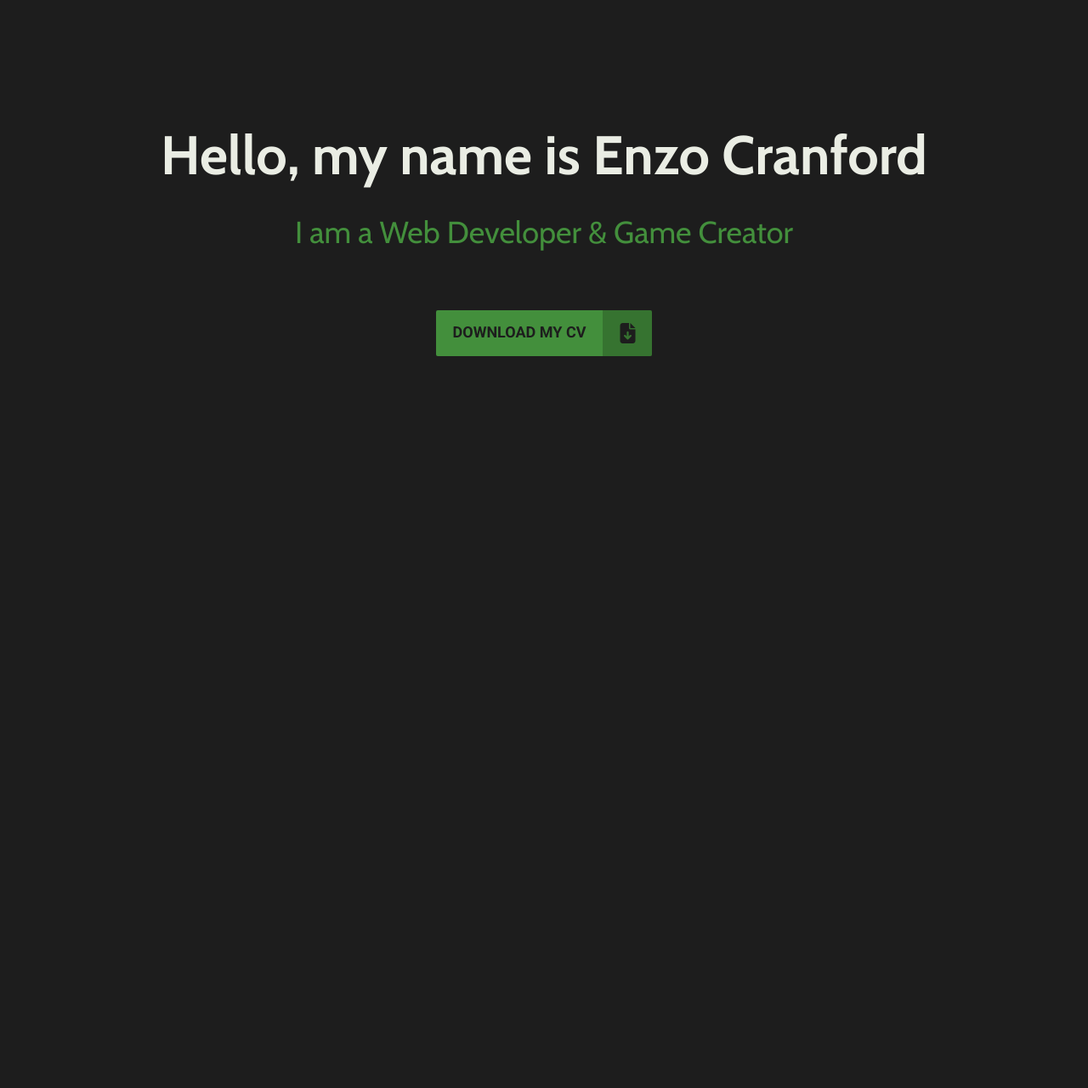
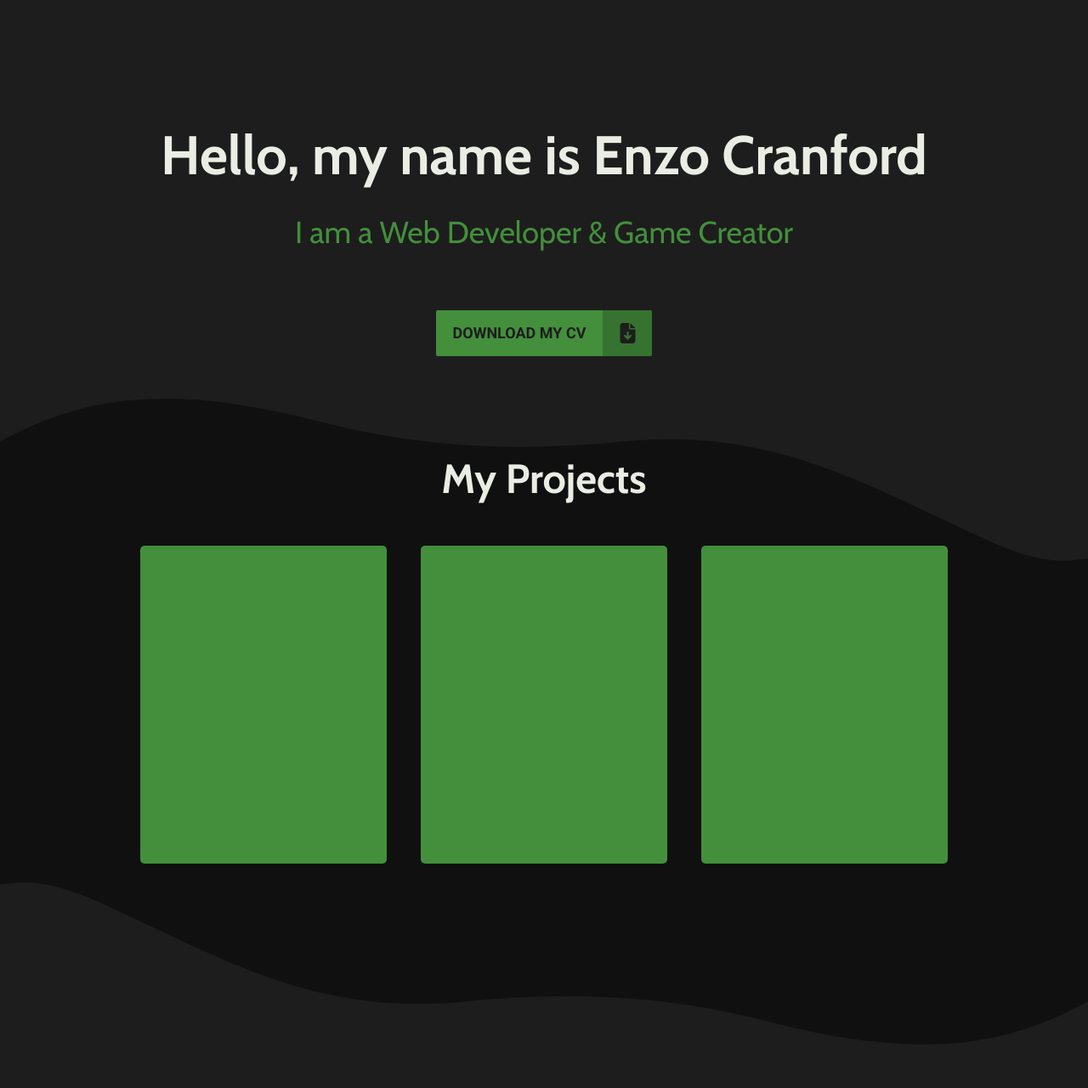
Before and after one commit to enzoritto/enzo.cranford.fr, a Jekyll site: the page built from index.html, in a window 1280 px wide. Shown: the whole page at 85% size. Built offline with Jekyll 4.4.1, drawn with Linux system fonts in a browser that asks for light colours; nearby versions of some CDN libraries; before the commit the page ends 900 px from its top, so only the background shows below that.

Commit message:
Add projects section

```diff
--- a/_sass/main.scss
+++ b/_sass/main.scss
@@ -18,6 +18,8 @@ html {
 }
 
 body {
+  margin: 0;
+
   background-color: $background-color;
 }
 
@@ -48,6 +50,14 @@ body {
       }
     }
   }
+
+  &.medium {
+    font-size: 4.8rem;
+
+    @include breakpoint(xs) {
+      font-size: 3.6rem;
+    }
+  }
 }
 
 .subtitle {
@@ -61,6 +71,7 @@ body {
   border-radius: 0.2rem;
   border: none;
   display: flex;
+  align-items: center;
 
   font-family: "Roboto", sans-serif;
   font-weight: 700;
@@ -71,17 +82,30 @@ body {
   cursor: pointer;
 
   &.large {
-    padding: 1.5rem 2rem;
+    padding: 1rem 1rem;
 
-    font-size: 1.8rem;
+    font-size: 1.4rem;
+
+    @include breakpoint(sm) {
+      padding: 1.5rem 2rem;
+
+      font-size: 1.8rem;
+    }
 
     &.icon i {
       border-radius: 0 0.2rem 0.2rem 0;
-      margin: -1.5rem -2rem -1.5rem 2rem;
-      padding: 1.5rem 2rem;
+      margin: -1rem -1rem -1rem 1rem;
+      padding: 1rem 1rem;
 
-      font-size: 2.4rem;
+      font-size: 2rem;
       background-color: rgba(black, 0.2);
+
+      @include breakpoint(sm) {
+        margin: -1.5rem -2rem -1.5rem 2rem;
+        padding: 1.5rem 2rem;
+
+        font-size: 2.4rem;
+      }
     }
   }
 
@@ -92,6 +116,32 @@ body {
   &:active {
     background-color: darken($button-background-color, 10%);
   }
+}
+
+.projects {
+  display: flex;
+  flex-direction: row;
+  width: calc(100% + 4rem);
+  margin-left: -2rem;
+
+  overflow: scroll;
+
+  @include breakpoint(md) {
+    overflow: hidden;
+
+    justify-content: center;
+  }
+}
+
+.project {
+  flex-grow: 1;
+  border-radius: 0.5rem;
+  min-width: 19rem;
+  max-width: 29rem;
+  margin: 0 2rem;
+  @include aspect-ratio(38, 49);
+
+  background-color: $primary;
 }
 
 .hidden-mobile {
@@ -112,3 +162,47 @@ body {
     margin-top: 5rem;
   }
 }
+
+.svg-separator {
+  position: relative;
+  width: 100%;
+
+  z-index: -1;
+
+  & svg {
+    width: 100%;
+    fill: $darker;
+  }
+
+  &.top {
+    margin-top: 5rem;
+    margin-bottom: calc(100vw / -10);
+  }
+
+  &.bottom {
+    margin-top: calc(100vw / -10);
+    margin-bottom: 5rem;
+
+    & svg {
+      transform: rotate(180deg);
+    }
+  }
+}
+
+#projects {
+  padding: 2rem;
+
+  background-color: $darker;
+
+  & .title {
+    margin-top: -4rem;
+    margin-bottom: 3rem;
+
+    @include breakpoint(md) {
+      margin-top: -15rem;
+      margin-bottom: 5rem;
+
+      text-align: center;
+    }
+  }
+}
--- a/_sass/mixins.scss
+++ b/_sass/mixins.scss
@@ -20,6 +20,23 @@
       @content;
     }
   } @else {
-    @warn "Breakpoint mixin supports: xs, sm, md, lg";
+    @warn "Breakpoint mixin supports: xs, sm, md, lg, xl";
   }
 }
+
+@mixin aspect-ratio($width, $height) {
+  position: relative;
+  &:before {
+    display: block;
+    content: "";
+    width: 100%;
+    padding-top: ($height / $width) * 100%;
+  }
+  > .content {
+    position: absolute;
+    top: 0;
+    left: 0;
+    right: 0;
+    bottom: 0;
+  }
+}
--- a/index.html
+++ b/index.html
@@ -10,3 +10,24 @@ title: Enzo Cranford
     <i class="fas fa-file-download"></i>
   </button>
 </header>
+
+<div class="svg-separator top">
+  <svg viewBox="0 0 411 103" fill="none">
+    <path d="M121.83 8.91349C67.684 -5.11647 34.0789 -2.51762 0 16.2411V103H411V60.5C405.193 60.5 397.209 64.5 372.912 53.4654C327.551 32.8644 292.225 10.48 235.093 16.2411C199.009 19.8796 161.422 19.1721 121.83 8.91349Z"/>
+  </svg>
+</div>
+
+<section id="projects">
+  <h1 class="title medium">My Projects</h1>
+  <div class="projects">
+    <a href="#" class="project"></a>
+    <a href="#" class="project"></a>
+    <a href="#" class="project"></a>
+  </div>
+</section>
+
+<div class="svg-separator bottom">
+  <svg viewBox="0 0 411 103" fill="none">
+    <path d="M121.83 8.91349C67.684 -5.11647 34.0789 -2.51762 0 16.2411V103H411V60.5C405.193 60.5 397.209 64.5 372.912 53.4654C327.551 32.8644 292.225 10.48 235.093 16.2411C199.009 19.8796 161.422 19.1721 121.83 8.91349Z"/>
+  </svg>
+</div>
```
